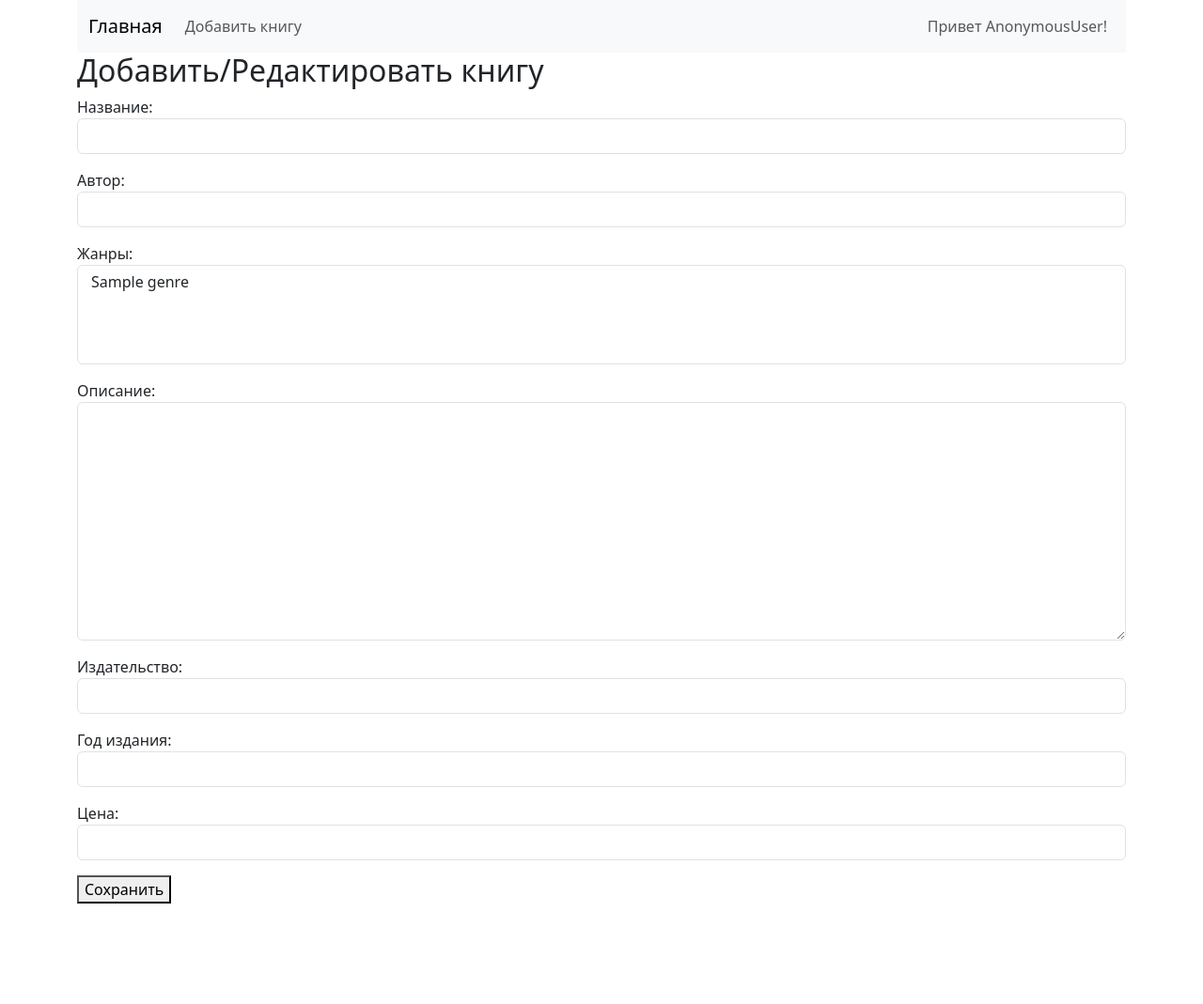
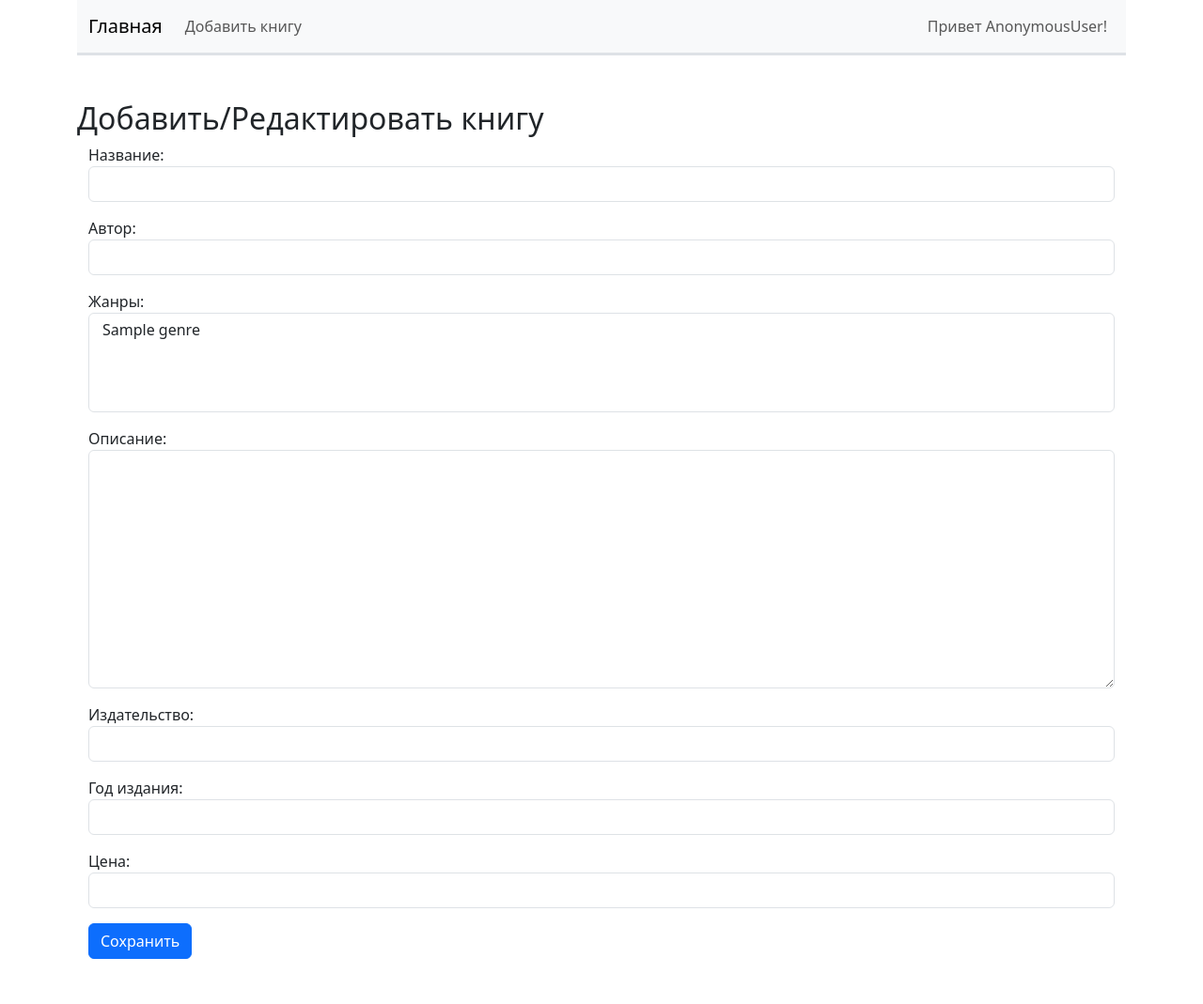
Before and after one commit to Kirillo1/libra-buy-project, a Django app: page /add_book/ in a window 1280 px wide. Shown: the whole page at 94% size. Before the commit the page ends 962 px from the top, so only its background shows below. Run offline with Django 5.2, Linux system fonts and the light colour scheme; tables that the repository leaves empty hold one stand-in row (values such as "Sample post"); parts of the project's set-up code (start-up, migrations or seed data) failed here and were passed over.

Commit message:
Правка стилей

```diff
--- a/templates/base.html
+++ b/templates/base.html
@@ -11,7 +11,7 @@
   </head>
   <body>
     <div class="container">
-        <nav class="navbar navbar-expand-lg bg-body-tertiary">
+        <nav class="navbar navbar-expand-lg bg-body-tertiary border-bottom border-3 mb-5">
             <div class="container-fluid">
               <a class="navbar-brand" href="{% url 'books:index' %}">Главная</a>
               <div class="collapse navbar-collapse" id="navbarNav">
--- a/templates/books/add_book.html
+++ b/templates/books/add_book.html
@@ -6,11 +6,13 @@
 {% block content %}
 <div>
     <h2>Добавить/Редактировать книгу</h2>
-    <form method="post">
-        {% csrf_token %}
-        {{ form.as_p }}
-        <button type="submit">Сохранить</button>
-    </form>
+    <div class="container">
+        <form method="post" class="mb-5">
+            {% csrf_token %}
+            {{ form.as_p }}
+            <button type="submit" class="btn btn-primary">Сохранить</button>
+        </form>
+    </div>
 </div>
 
 {% endblock %}
```
